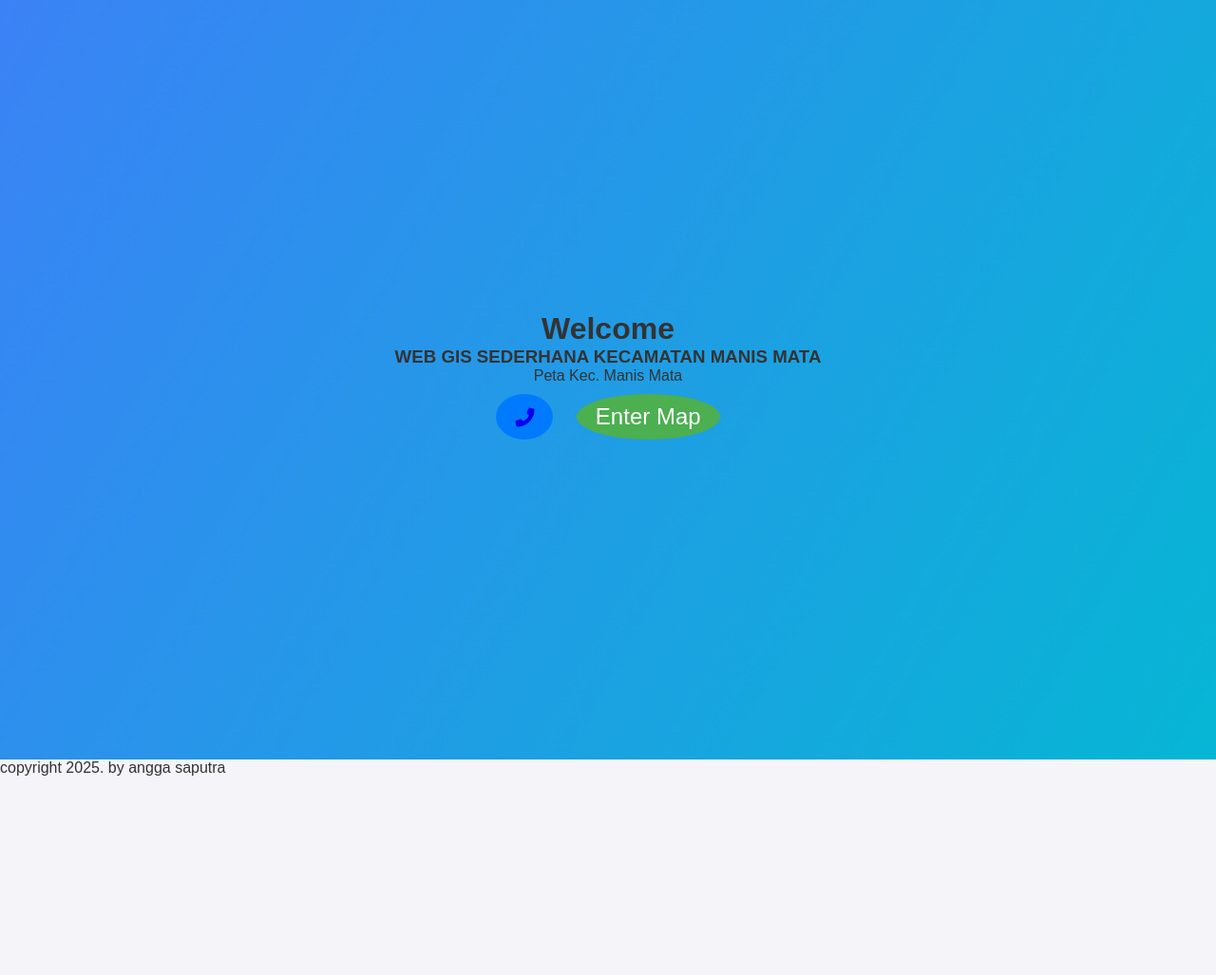
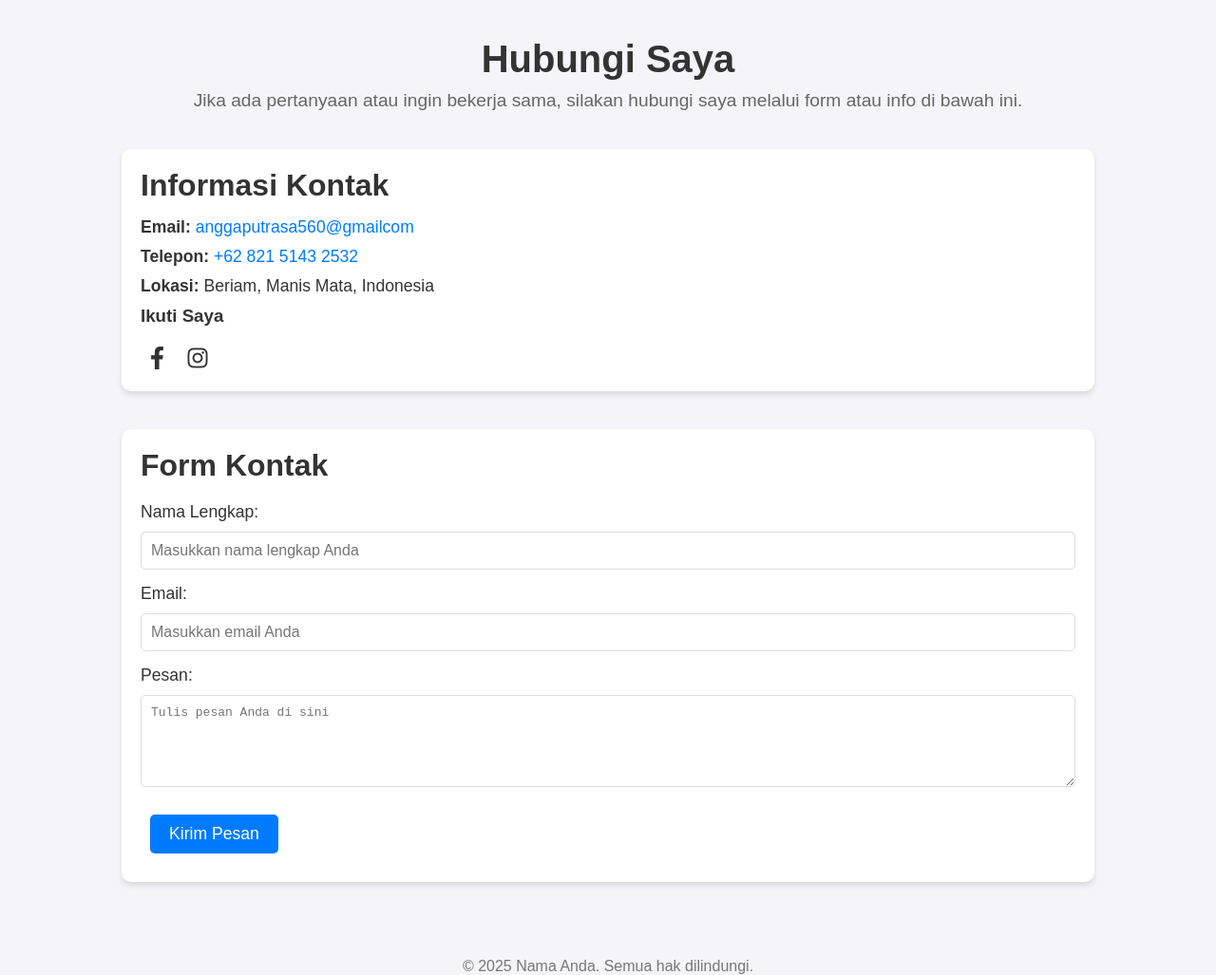
Before and after one commit to 04angga/gismanismata, a plain HTML site: page index.html in a window 1280 px wide. Shown: the whole page at 95% size. Before the commit the page ends 818 px from the top, so only its background shows below. Drawn offline with nearby package versions, Linux system fonts and the light colour scheme.

Commit message:
Update index.html

```diff
--- a/index.html
+++ b/index.html
@@ -1,50 +1,94 @@
 <!DOCTYPE html>
-<html lang="en">
+<html lang="id">
   <head>
     <meta charset="UTF-8" />
     <meta name="viewport" content="width=device-width, initial-scale=1.0" />
-    <title>Web GIS - Batas Kecamatan manis mata</title>
-    <!-- Link ke file CSS -->
+    <title>Kontak Saya</title>
+    <!-- Link ke CSS -->
     <link rel="stylesheet" href="style.css" />
-    <!-- Leaflet CSS -->
-    <link
-      rel="stylesheet"
-      href="https://unpkg.com/leaflet@1.7.1/dist/leaflet.css"
-    />
+    <!-- Font Awesome untuk ikon -->
     <link
       href="https://cdnjs.cloudflare.com/ajax/libs/font-awesome/6.0.0-beta3/css/all.min.css"
       rel="stylesheet"
     />
   </head>
   <body>
-    <!-- Landing Page -->
-    <div id="landing-page">
-      <div class="content">
-        <h1>Welcome</h1>
-        <h3>WEB GIS SEDERHANA KECAMATAN MANIS MATA</h3>
-        <p>Peta Kec. Manis Mata</p>
-        <!-- Informasi Pribadi -->
-        <button id="contact-button" title="Kontak Saya">
-          <a href="contact.html"><i class="fas fa-phone-alt"></i></a>
-        </button>
-        <!-- tombol enter -->
-        <button id="enter-button">Enter Map</button>
+    <div id="contact-container">
+      <header>
+        <h1>Hubungi Saya</h1>
+        <p>
+          Jika ada pertanyaan atau ingin bekerja sama, silakan hubungi saya
+          melalui form atau info di bawah ini.
+        </p>
+      </header>
+
+      <div class="contact-info">
+        <h2>Informasi Kontak</h2>
+        <p>
+          <strong>Email:</strong>
+          <a href="anggaputrasa560@gmailcom">anggaputrasa560@gmailcom</a>
+        </p>
+        <p>
+          <strong>Telepon:</strong>
+          <a href="tel:+6282151432532">+62 821 5143 2532</a>
+        </p>
+        <p><strong>Lokasi:</strong> Beriam, Manis Mata, Indonesia</p>
+
+        <h3>Ikuti Saya</h3>
+        <div class="social-media">
+          <a
+            href="https://www.facebook.com/share/1675uMA23u/"
+            target="_blank"
+            title="Facebook"
+            ><i class="fab fa-facebook-f"></i
+          ></a>
+          <a
+            href="https://www.instagram.com/tapuyy__?igsh=NXd3bjMyZmp1czl4"
+            target="_blank"
+            title="Instagram"
+            ><i class="fab fa-instagram"></i
+          ></a>
+        </div>
+      </div>
+
+      <!-- Form Kontak -->
+      <div class="contact-form">
+        <h2>Form Kontak</h2>
+        <form action="#" method="POST">
+          <label for="name">Nama Lengkap:</label>
+          <input
+            type="text"
+            id="name"
+            name="name"
+            placeholder="Masukkan nama lengkap Anda"
+            required
+          />
+
+          <label for="email">Email:</label>
+          <input
+            type="email"
+            id="email"
+            name="email"
+            placeholder="Masukkan email Anda"
+            required
+          />
+
+          <label for="message">Pesan:</label>
+          <textarea
+            id="message"
+            name="message"
+            rows="5"
+            placeholder="Tulis pesan Anda di sini"
+            required
+          ></textarea>
+
+          <button type="submit" class="submit-btn">Kirim Pesan</button>
+        </form>
       </div>
     </div>
 
-    <!-- Map Section -->
-    <div id="map-container" style="display: none">
-      <div id="map"></div>
-      <div id="info">Click on a region to see detailed information.</div>
-    </div>
-
-    <!-- Link ke file JavaScript -->
-    <script src="https://unpkg.com/leaflet@1.7.1/dist/leaflet.js"></script>
-    <script src="script.js"></script>
+    <footer>
+      <p>&copy; 2025 Nama Anda. Semua hak dilindungi.</p>
+    </footer>
   </body>
-
-  <!-- footter -->
-  <div>
-    <p>copyright 2025. by angga saputra</p>
-  </div>
 </html>
```
